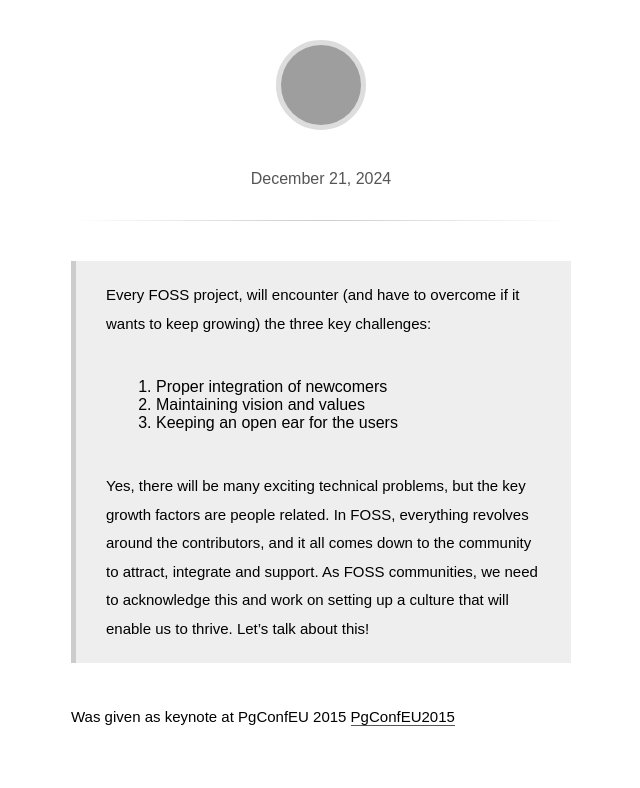
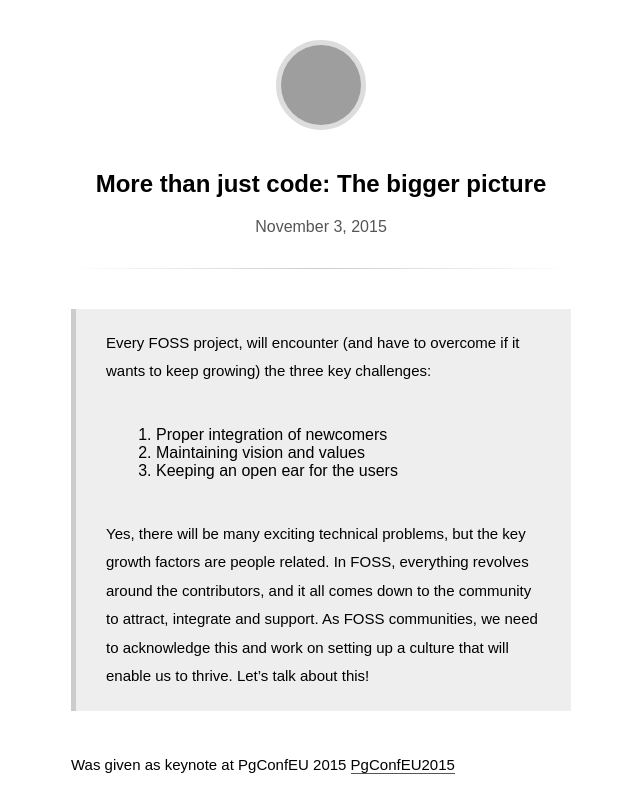
Before and after one commit to TamaraAtanasoska/TamaraAtanasoska.github.io, a Jekyll site: the page built from _posts/2015-11-03-more-than-just-code-:-the-bigger-picture.md, in a window 1280 px wide and 900 px high, cut to the strip 0-788 px from the top of the window. Shown: the whole strip, without its empty margins (319-959 px from the left). Built offline with Jekyll 4.4.1, drawn with Linux system fonts in a browser that asks for light colours; some web fonts are replaced; grey boxes are pictures that could not be loaded.

Commit message:
Fix title

```diff
--- a/_posts/2015-11-03-more-than-just-code-:-the-bigger-picture.md
+++ b/_posts/2015-11-03-more-than-just-code-:-the-bigger-picture.md
@@ -1,5 +1,5 @@
 ---
-title: More than just code: The bigger picture
+title: "More than just code: The bigger picture"
 updated: 2015-11-04 17:05
 ---
 
```
